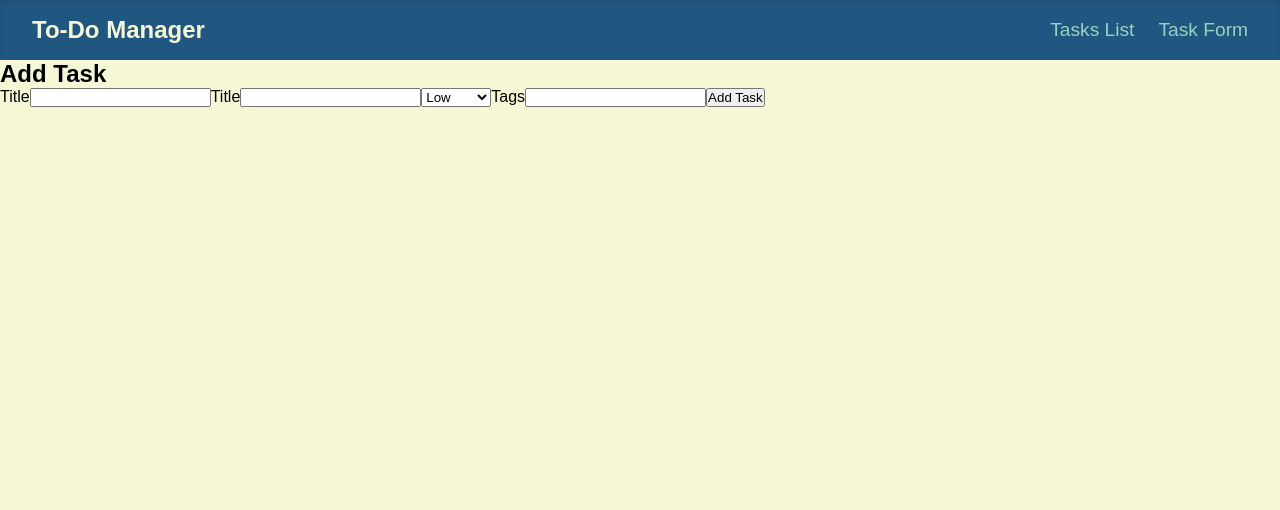
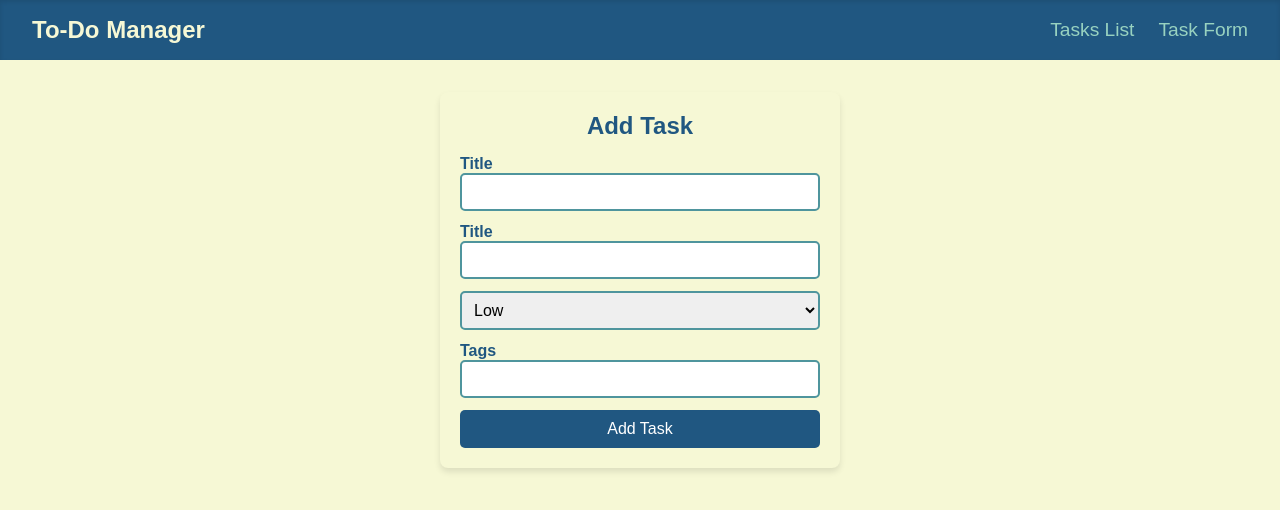
Before and after one commit to Espadv69/TaskMaster-MERN, a React (Vite) app in the folder frontend/: page /form in a window 1280 px wide. Shown: the top 510 px of the page. Built offline with nearby package versions, Linux system fonts and the light colour scheme.

Commit message:
Add styling for TaskForm component: define CSS variables and enhance layout and button styles

```diff
--- a/frontend/src/components/TaskForm/TaskForm.css
+++ b/frontend/src/components/TaskForm/TaskForm.css
@@ -0,0 +1,112 @@
+:root {
+  --primary-color: #205781;
+  --secondary-color: #4F959D;
+  --tertiary-color: #98D2C0;
+  --quaternary-color: #F6F8D5;
+}
+
+.task-form__section {
+  background: var(--quaternary-color);
+  padding: 20px;
+  border-radius: 8px;
+  box-shadow: 0 4px 6px rgba(0, 0, 0, 0.1);
+  max-width: 400px;
+  margin: 2rem auto;
+}
+
+.task-form__header {
+  text-align: center;
+  margin-bottom: 15px;
+}
+
+.task-form__header-title {
+  color: var(--primary-color);
+  font-size: 24px;
+  font-weight: bold;
+}
+
+.task-form__form {
+  display: flex;
+  flex-direction: column;
+  gap: 12px;
+}
+
+.task-form__label {
+  font-weight: bold;
+  color: var(--primary-color);
+  display: flex;
+  flex-direction: column;
+}
+
+.task-form__input,
+.task-form__select {
+  padding: 8px;
+  border: 2px solid var(--secondary-color);
+  border-radius: 5px;
+  font-size: 16px;
+  outline: none;
+  transition: border 0.3s;
+}
+
+.task-form__input:focus,
+.task-form__select:focus {
+  border-color: var(--primary-color);
+}
+
+.task-form__error {
+  color: red;
+  font-size: 14px;
+  text-align: center;
+}
+
+.task-form__button {
+  background: var(--primary-color);
+  color: white;
+  padding: 10px;
+  font-size: 16px;
+  border: none;
+  border-radius: 5px;
+  cursor: pointer;
+  transition: background 0.3s;
+}
+
+.task-form__button:hover {
+  background: var(--secondary-color);
+}
+
+.task-form__footer {
+  margin-top: 20px;
+  padding: 15px;
+  background: var(--tertiary-color);
+  border-radius: 8px;
+  text-align: center;
+}
+
+.task-form__footer-title {
+  color: var(--primary-color);
+  font-size: 20px;
+  font-weight: bold;
+  margin-bottom: 10px;
+}
+
+.tags {
+  display: flex;
+  flex-wrap: wrap;
+  gap: 8px;
+  justify-content: center;
+}
+
+.tag__span {
+  background: var(--secondary-color);
+  color: white;
+  padding: 6px 12px;
+  border-radius: 5px;
+  font-size: 14px;
+  font-weight: bold;
+  transition: background 0.3s ease-in-out;
+}
+
+.tag__span:hover {
+  background: var(--primary-color);
+  cursor: pointer;
+}
```
